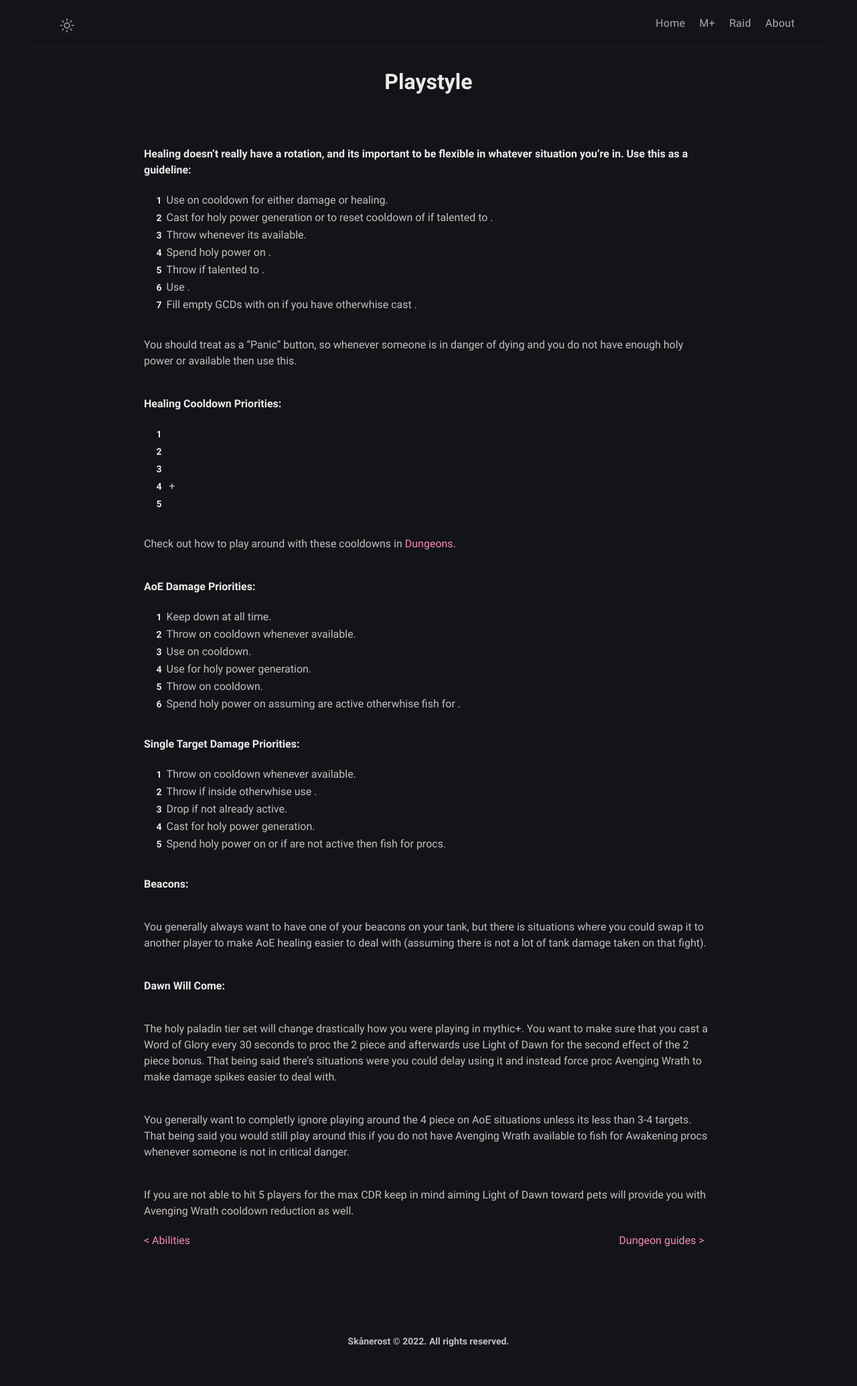
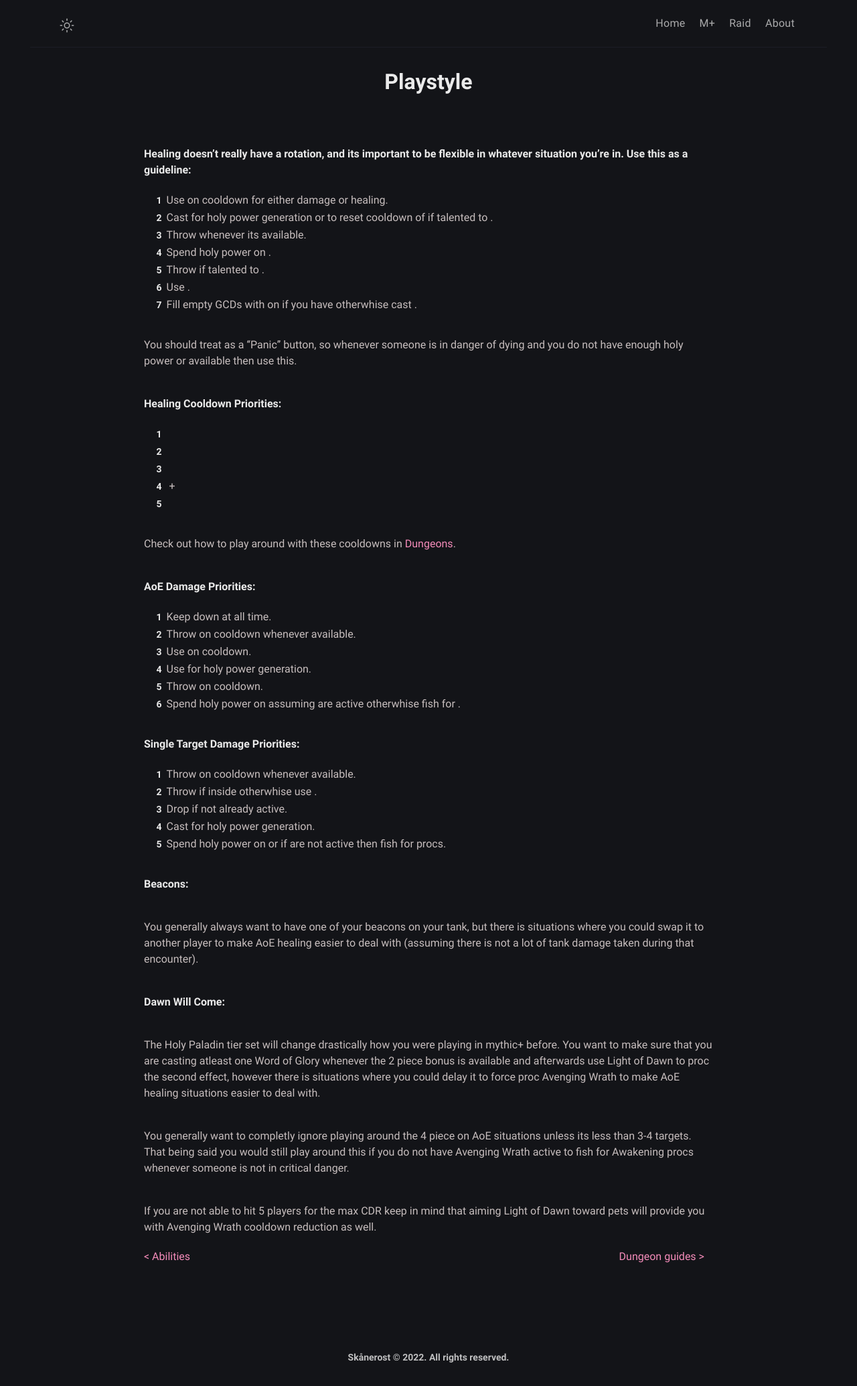
Before and after one commit to BetterThanWowhead/BetterThanWowhead.github.io, a Jekyll site: the page built from pages/M+/playstyle.md, in a window 1280 px wide. Shown: the whole page at 67% size. Built offline with Jekyll 4.4.1, drawn with Linux system fonts in a browser that asks for light colours; a script that is not in the unit is left out.

Commit message:
Update playstyle.md

```diff
--- a/pages/M+/playstyle.md
+++ b/pages/M+/playstyle.md
@@ -45,15 +45,15 @@ Check out how to play around with these cooldowns in [Dungeons](/M+/dungeons).
 
 **Beacons:**
 
-You generally always want to have one of your beacons on your tank, but there is situations where you could swap it to another player to make AoE healing easier to deal with (assuming there is not a lot of tank damage taken on that fight).
+You generally always want to have one of your beacons on your tank, but there is situations where you could swap it to another player to make AoE healing easier to deal with (assuming there is not a lot of tank damage taken during that encounter).
 
 **Dawn Will Come:**
 
-The holy paladin tier set will change drastically how you were playing in mythic+. You want to make sure that you cast a Word of Glory every 30 seconds to proc the 2 piece and afterwards use Light of Dawn for the second effect of the 2 piece bonus. That being said there's situations were you could delay using it and instead force proc Avenging Wrath to make damage spikes easier to deal with.
+The Holy Paladin tier set will change drastically how you were playing in mythic+ before. You want to make sure that you are casting atleast one Word of Glory whenever the 2 piece bonus is available and afterwards use Light of Dawn to proc the second effect, however there is situations where you could delay it to force proc Avenging Wrath to make AoE healing situations easier to deal with.
 
-You generally want to completly ignore playing around the 4 piece on AoE situations unless its less than 3-4 targets. That being said you would still play around this if you do not have Avenging Wrath available to fish for Awakening procs whenever someone is not in critical danger.
+You generally want to completly ignore playing around the 4 piece on AoE situations unless its less than 3-4 targets. That being said you would still play around this if you do not have Avenging Wrath active to fish for Awakening procs whenever someone is not in critical danger.
 
-If you are not able to hit 5 players for the max CDR keep in mind aiming Light of Dawn toward pets will provide you with Avenging Wrath cooldown reduction as well.
+If you are not able to hit 5 players for the max CDR keep in mind that aiming Light of Dawn toward pets will provide you with Avenging Wrath cooldown reduction as well.
 
 
 <div>
```
